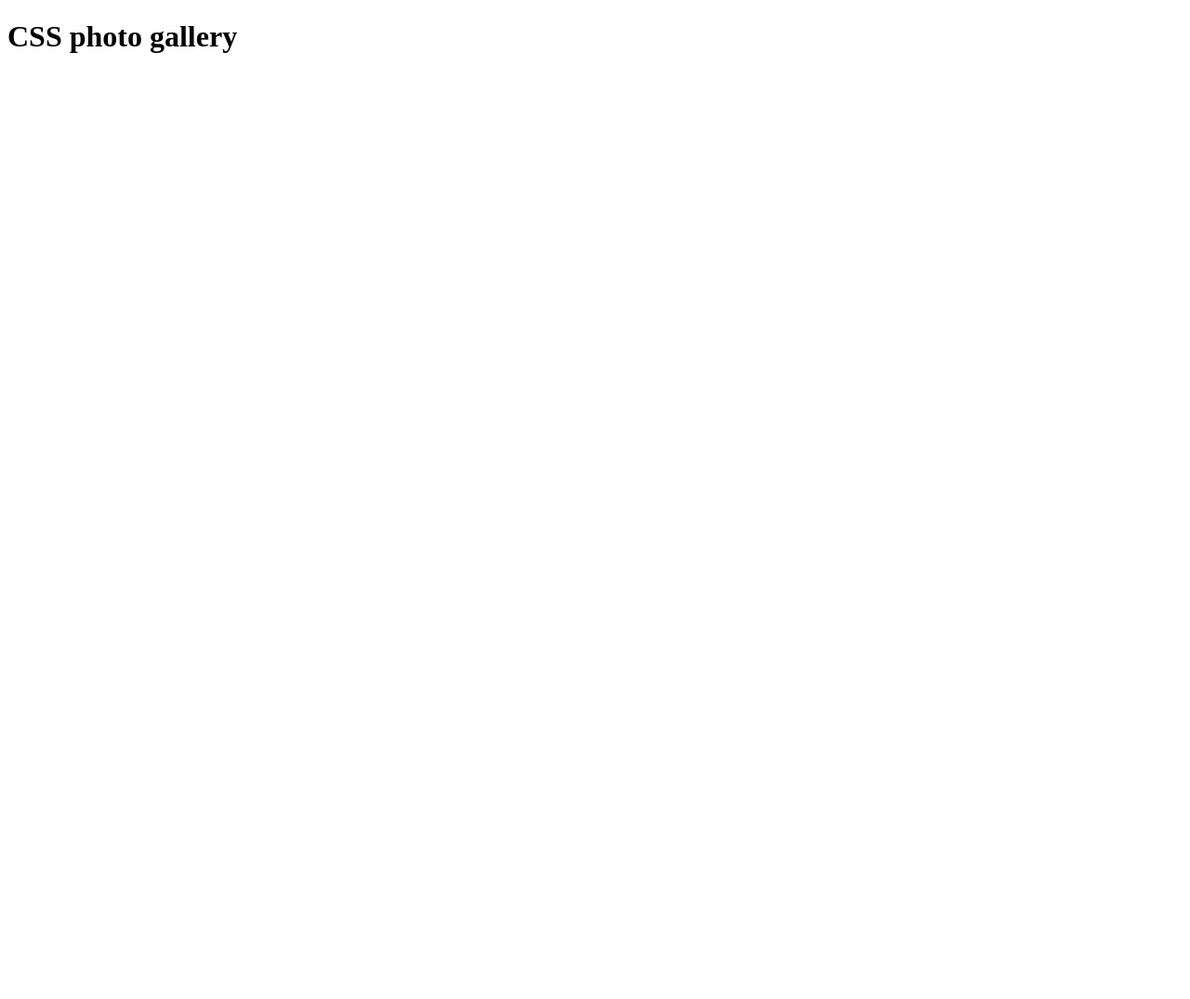
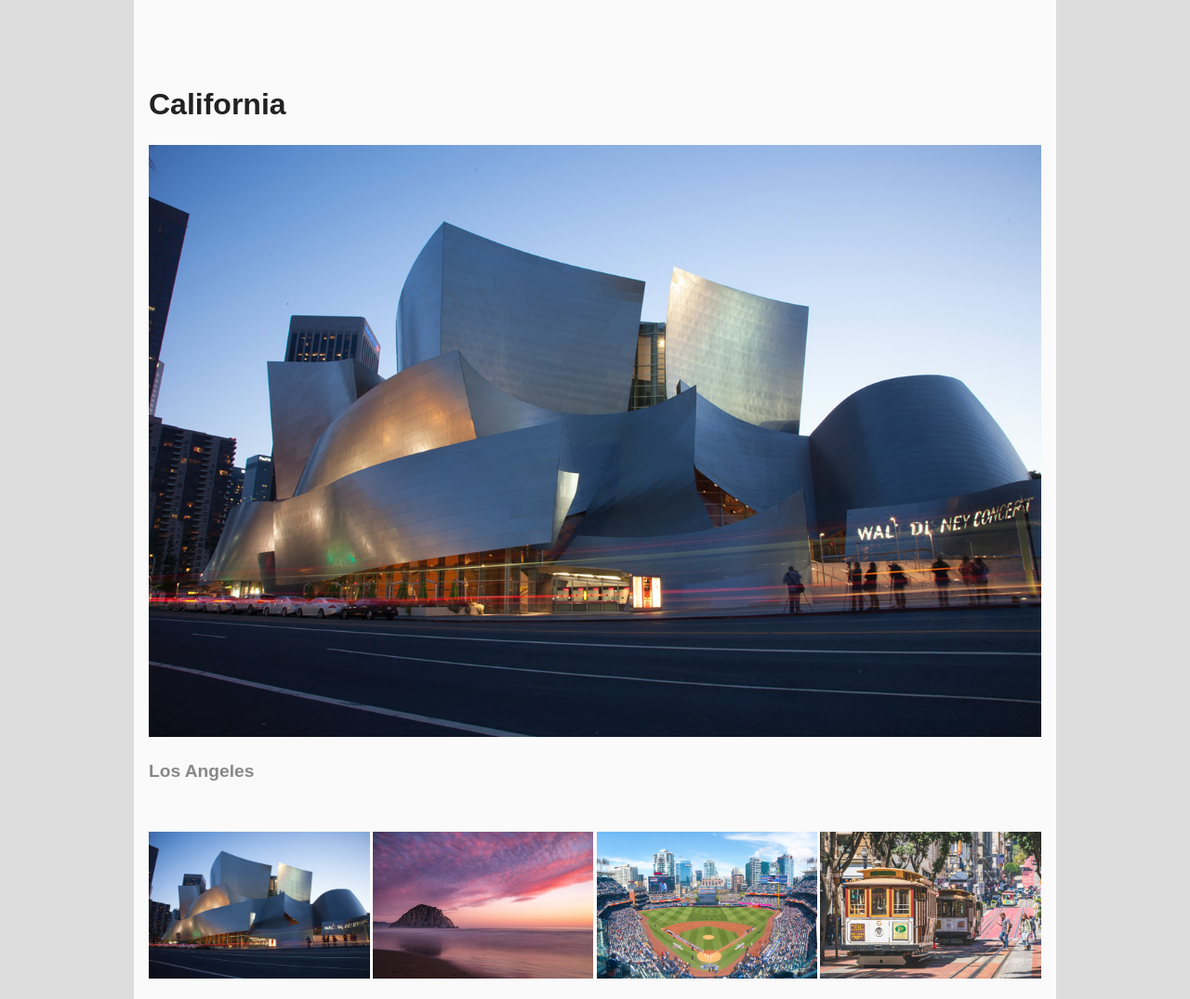
Before and after one commit to chsaunde/chsaunde.github.io, a plain HTML site: page grc339/css-photo-gallery/index.html in a window 1280 px wide. Shown: the whole page at 93% size. Before the commit the page ends 800 px from the top, so only its background shows below. Drawn offline with Linux system fonts and the light colour scheme.

Commit message:
Add files via upload

```diff
--- a/grc339/css-photo-gallery/index.html
+++ b/grc339/css-photo-gallery/index.html
@@ -3,12 +3,54 @@
 			<head>
 				<meta charset="UTF-8" />
 				<meta name="viewport" content="width=device-width, initial-scale=1" />
-        <meta http-equiv="Cache-Control" content="no-cache, no-store, must-revalidate" />
-        <meta http-equiv="Pragma" content="no-cache" />
-        <meta http-equiv="Expires" content="0" />
-        <title>GRC 339: CSS photo gallery</title>
+				<title>CSS photo gallery</title>
+                <link rel="stylesheet" type="text/css" href="photogallery.css">
 			</head>
 			<body>
-        <h1> CSS photo gallery</h1>
+                <div class="container">
+
+                    <input type="radio" name="item" id="photo1" checked="checked">
+                    <input type="radio" name="item" id="photo2">
+                    <input type="radio" name="item" id="photo3">
+                    <input type="radio" name="item" id="photo4">
+
+                    <h1>California</h1>
+
+                    <main>
+                        <figure>
+                            <img src="linda-pomerantz-zhang-XOeCBcX42s4-unsplash.jpg" alt="Walt Disney Concert Hall in Los Angeles during sunset.">
+                            <figcaption>Los Angeles</figcaption> <!-- Photo by Linda Pomerantz Zhang (@lindapz) on Unsplash. -->
+                        </figure>
+                        <figure>
+                            <img src="kyle-cottrell-UhbHdLZ22SI-unsplash.jpg" alt="Morro Rock in Morro Bay during sunset.">
+                            <figcaption>Morro Bay</figcaption> <!-- Photo by Kyle Cottrell (@kcottrell) on Unsplash. -->
+                        </figure>
+                        <figure>
+                            <img src="megan-ellis-6C35p33MiQ4-unsplash.jpg" alt="View of PetCo Park on a game day in San Diego, with the Downtown skyline in the background." >
+                            <figcaption>San Diego</figcaption>  <!-- Photo by Megan Ellis (@meganmarieee19) on Unsplash. -->
+                        </figure>
+                        <figure>
+                            <img src="daniel-abadia-3hslPaZKqUM-unsplash.jpg" alt="Cable cars on Powell Street in San Francisco on a sunny day.">
+                            <figcaption>San Francisco</figcaption> <!-- Photo by Daniel Abadia (@pixeldan) on Unsplash. -->
+                        </figure>
+                    </main>
+
+                    <nav>
+                        <label for="photo1">
+                            <img src="linda-pomerantz-zhang-XOeCBcX42s4-unsplash.jpg" alt="Walt Disney Concert Hall in Los Angeles during sunset.">
+                        </label>
+                        <label for="photo2">
+                            <img src="kyle-cottrell-UhbHdLZ22SI-unsplash.jpg" alt="Morro Rock in Morro Bay during sunset.">
+                        </label>
+                        <label for="photo3">
+                            <img src="megan-ellis-6C35p33MiQ4-unsplash.jpg" alt="View of PetCo Park on a game day in San Diego, with the Downtown skyline in the background.">
+                        </label>
+                        <label for="photo4">
+                            <img src="daniel-abadia-3hslPaZKqUM-unsplash.jpg" alt="Cable cars on Powell Street in San Francisco on a sunny day.">
+                        </label>
+                    </nav>
+
+                </div>
+
 			</body>
 		</html>
--- /dev/null
+++ b/grc339/css-photo-gallery/photogallery.css
@@ -0,0 +1,69 @@
+/*CSS document*/
+
+body {
+    font-family: sans-serif;
+	line-height: 1.4em;
+	color: #222;
+	background-color: #ddd;
+	box-sizing: border-box;
+    margin: 0;
+    padding: 0;
+}
+
+h1 {
+    padding-top: 2em;
+    margin-bottom: 1em;
+}
+
+img {
+	width: 100%;
+}
+
+
+div.container {
+    background-color: #fafafa;
+    max-width: 60em;
+    margin: 0 auto;
+    padding: 1em;
+}
+
+
+main {
+    position: relative;
+    overflow: hidden;
+    padding-bottom: calc(72% + 3em);
+}
+
+figure{
+    margin: 0;
+    width: calc(100%-2em);
+    position: absolute;
+    opacity: 0;
+    transition: left .5s;
+}
+
+figcaption {
+    font-size: 1.2em;
+    font-weight: bold;
+    margin: 1em 0;
+    color: #888;
+}
+
+
+input:nth-of-type(1):checked ~ main figure:nth-of-type(1),
+input:nth-of-type(2):checked ~ main figure:nth-of-type(2),
+input:nth-of-type(3):checked ~ main figure:nth-of-type(3),
+input:nth-of-type(4):checked ~ main figure:nth-of-type(4){
+    opacity: 1;
+}
+
+nav {
+    display: grid;
+    grid-template-columns: repeat(4, 1fr);
+    grid-gap: 0.2em;
+}
+
+
+input {
+    display: none;
+}
```
Also changed, not shown: grc339/css-photo-gallery/daniel-abadia-3hslPaZKqUM-unsplash.jpg (added), grc339/css-photo-gallery/kyle-cottrell-UhbHdLZ22SI-unsplash.jpg (added), grc339/css-photo-gallery/linda-pomerantz-zhang-XOeCBcX42s4-unsplash.jpg (added), grc339/css-photo-gallery/megan-ellis-6C35p33MiQ4-unsplash.jpg (added). Lines whose indentation alone changed are shown as unchanged.
